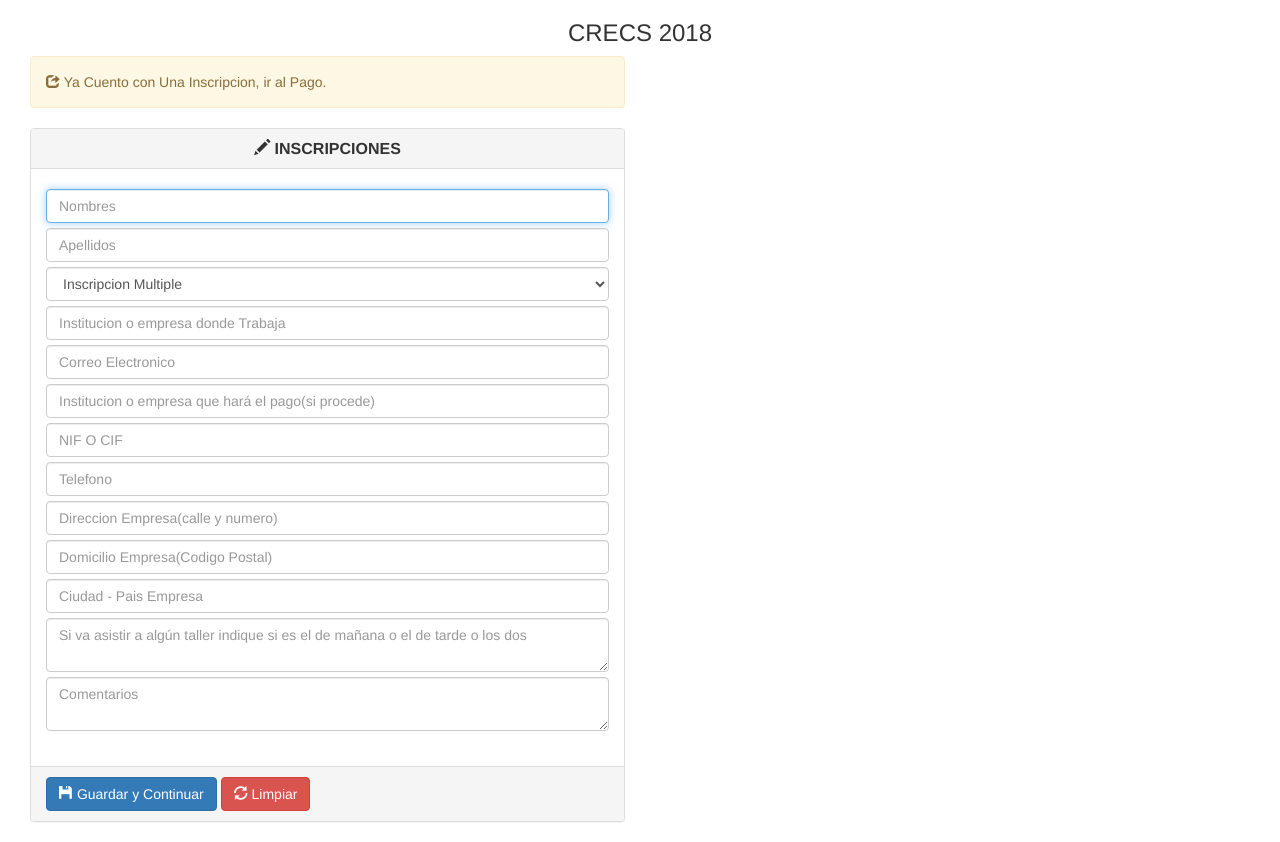
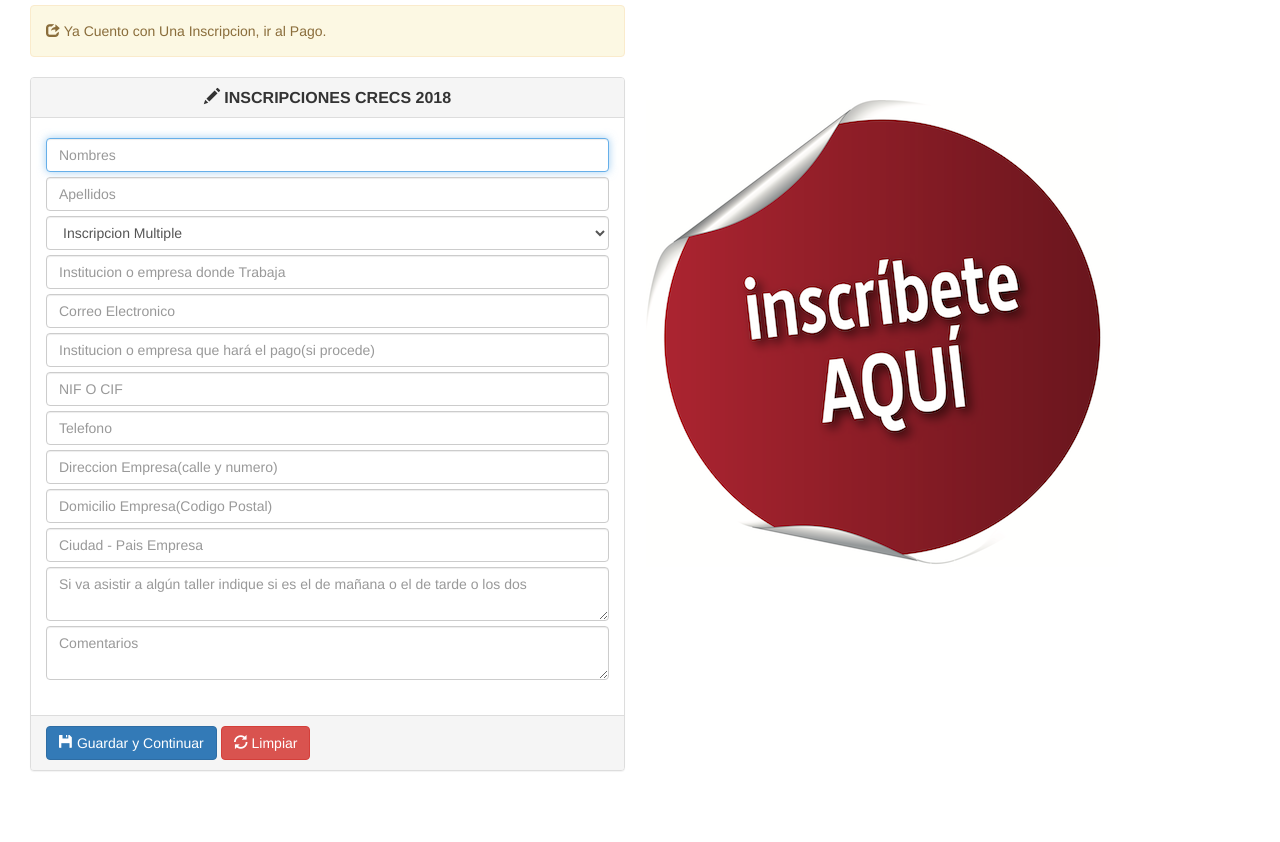
Before and after one commit to dtorres3095007/InscripcionEvento, a CodeIgniter app: page /InscripcionEvento/ in a window 1280 px wide. After the commit the page ends 771 px from the top, so only its background shows below. Run offline with CodeIgniter, Linux system fonts and the light colour scheme.

```diff
--- a/application/views/pages/index.php
+++ b/application/views/pages/index.php
@@ -1,12 +1,12 @@
-<div  class="align-center col-md-12 centro"><h3>CRECS 2018</h3></div>
-<div class="container col-md-12"  id="Incr">
+
+<div class="container col-md-12 mar-3"  id="Incr">
 
     <div class="col-md-6 ">
         <div class="alert alert-warning pointer" onclick="Continuar()"><span class="glyphicon glyphicon-share"></span> Ya Cuento con Una Inscripcion, ir al Pago.</div>
         <form id="guardarinscripcion">
             <div class="panel panel-default" >
                 <div class="panel-heading header_panel centro">
-                    <h3 class="panel-title"><span class="glyphicon glyphicon-pencil"></span> INSCRIPCIONES</h3>
+                    <h3 class="panel-title"><span class="glyphicon glyphicon-pencil"></span> INSCRIPCIONES CRECS 2018</h3>
                 </div>
                 <div class="panel-body">
                     <input type="text" id="nombres" name="nombres" autofocus="" required="" class="form-control mar-3" placeholder="Nombres">
@@ -51,7 +51,7 @@
 </div>
 
 
-<div class="container col-md-12 oculto" id="pagar" >
+<div class="container col-md-12 oculto mar-3" id="pagar" >
 
     <div class="col-md-6">
         <div class="panel panel-default">
--- a/css/mystyle.css
+++ b/css/mystyle.css
@@ -20,3 +20,9 @@
 .pointer{
     cursor: pointer;
 }
+body{
+    background-image: url(http://localhost/InscripcionEvento/imagenes/img_ins.png);
+    background-repeat: no-repeat;
+    background-position-x: 80%;
+    background-position-y: 100px;
+}
```
Also changed, not shown: imagenes/img_ins.png (renamed from imagenes/boton_INSCR.png).
